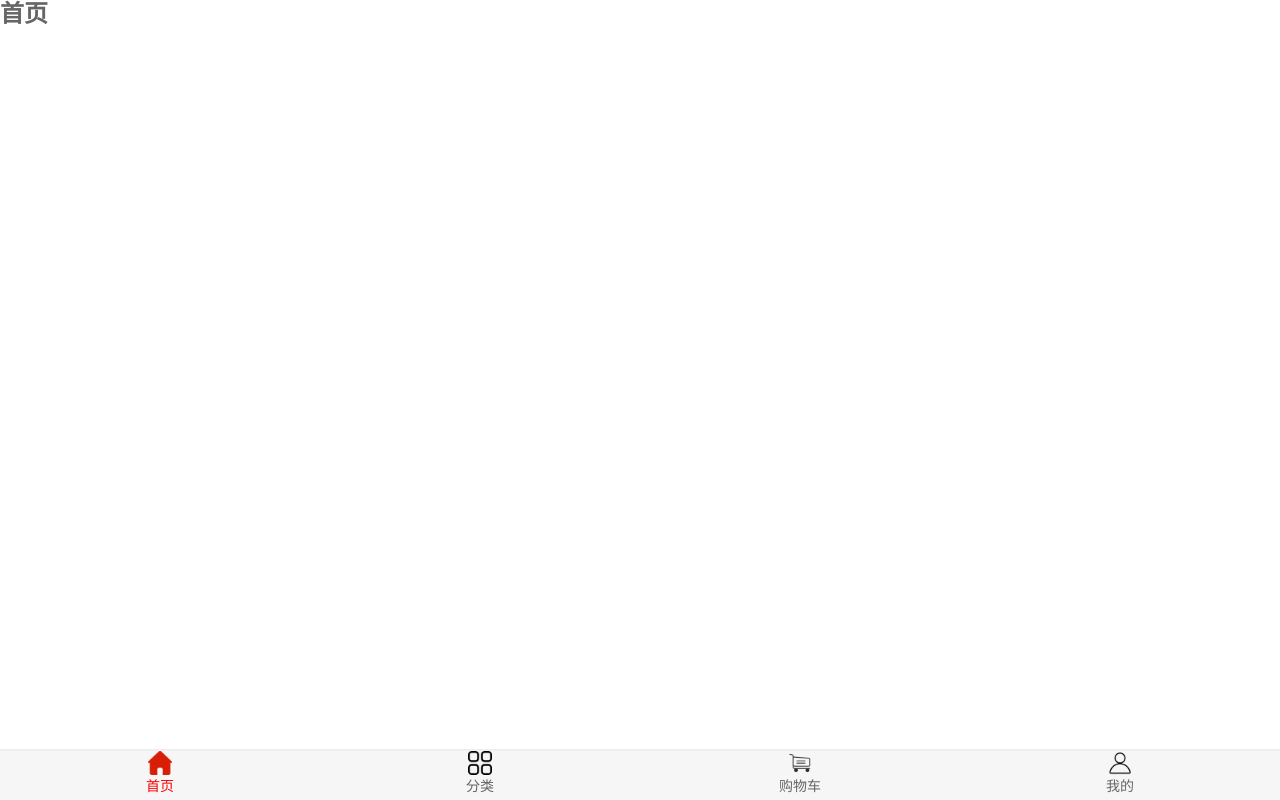
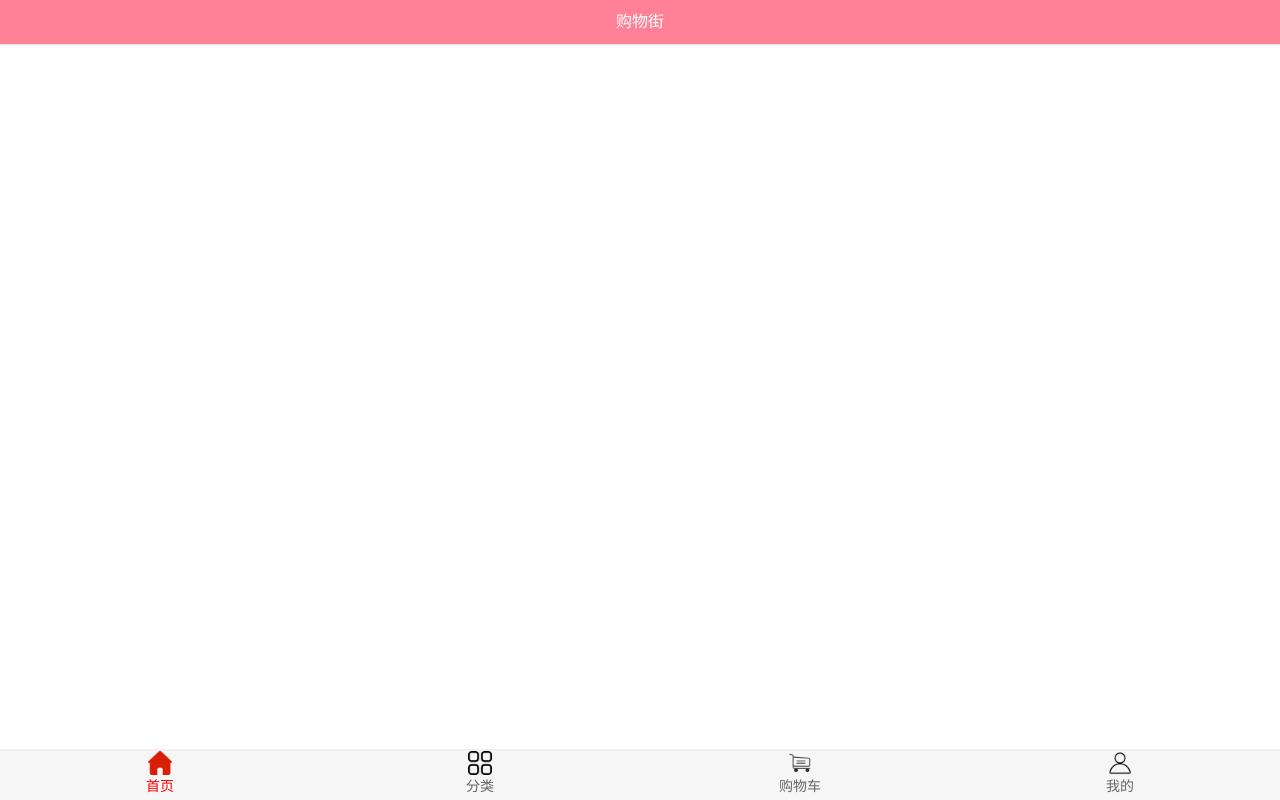
Before and after one commit to ChangYanwei/mall, a Vue app: page /home in a window 1280 px wide. Built offline with nearby package versions, Linux system fonts and the light colour scheme.

Commit message:
首页顶部导航

```diff
--- /dev/null
+++ b/src/components/common/navbar/NavBar.vue
@@ -0,0 +1,38 @@
+<template>
+  <div class="nav-bar">
+    <div class="left">
+      <slot name="left"></slot>
+    </div>
+    <div class="center">
+      <slot name="center"></slot>
+    </div>
+    <div class="right">
+      <slot name="right"></slot>
+    </div>
+  </div>
+</template>
+
+<script>
+  export default {
+    name: "NavBar"
+  }
+</script>
+
+<style scoped>
+  .nav-bar {
+    display: flex;
+    height: 44px;
+    line-height: 44px;
+    text-align: center;
+    box-shadow: 0px 1px 1px rgba(100,100,100,0.2);
+  }
+
+  .left,
+  .right {
+    width: 60px;
+  }
+
+  .center {
+    flex: 1;
+  }
+</style>
--- a/src/views/home/Home.vue
+++ b/src/views/home/Home.vue
@@ -1,15 +1,25 @@
 <template>
   <div>
-    <h2>首页</h2>
+    <nav-bar class="home-nav">
+      <div slot="center">购物街</div>
+    </nav-bar>
   </div>
 </template>
 
 <script>
+  import NavBar from "components/common/navbar/NavBar";
+
   export default {
-    name: "Home"
+    name: "Home",
+    components: {
+      NavBar
+    }
   }
 </script>
 
 <style scoped>
-
+  .home-nav {
+    background-color: var(--color-tint);
+    color: white;
+  }
 </style>
```
